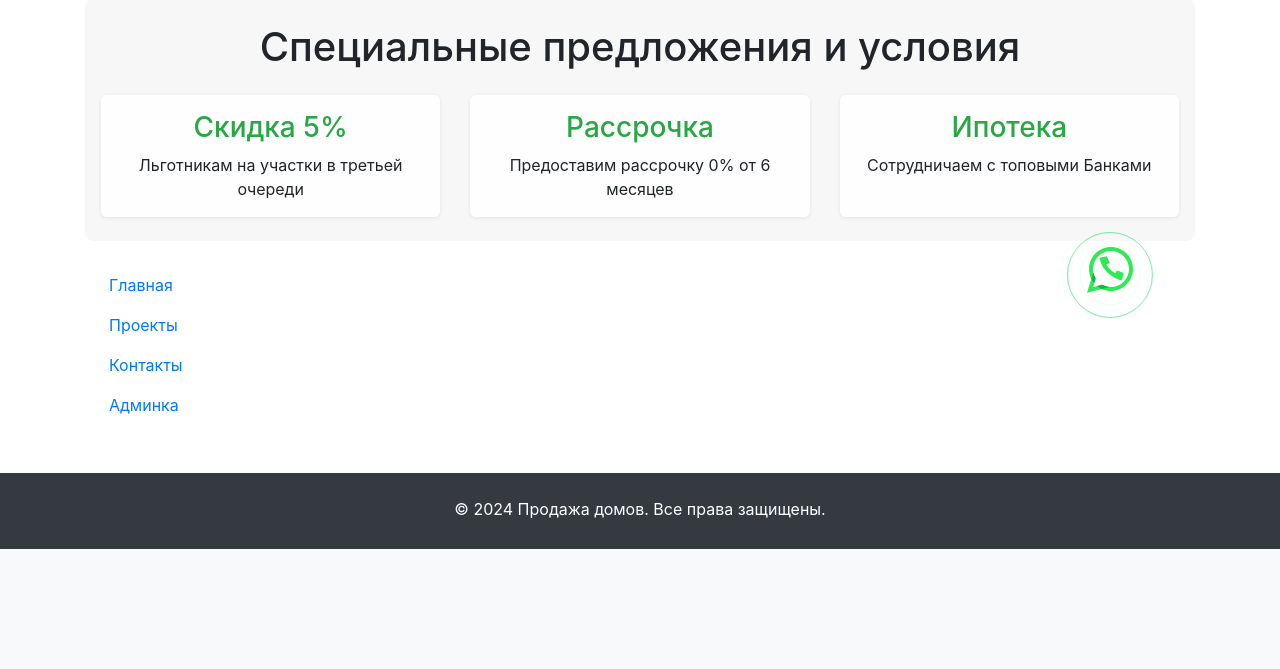
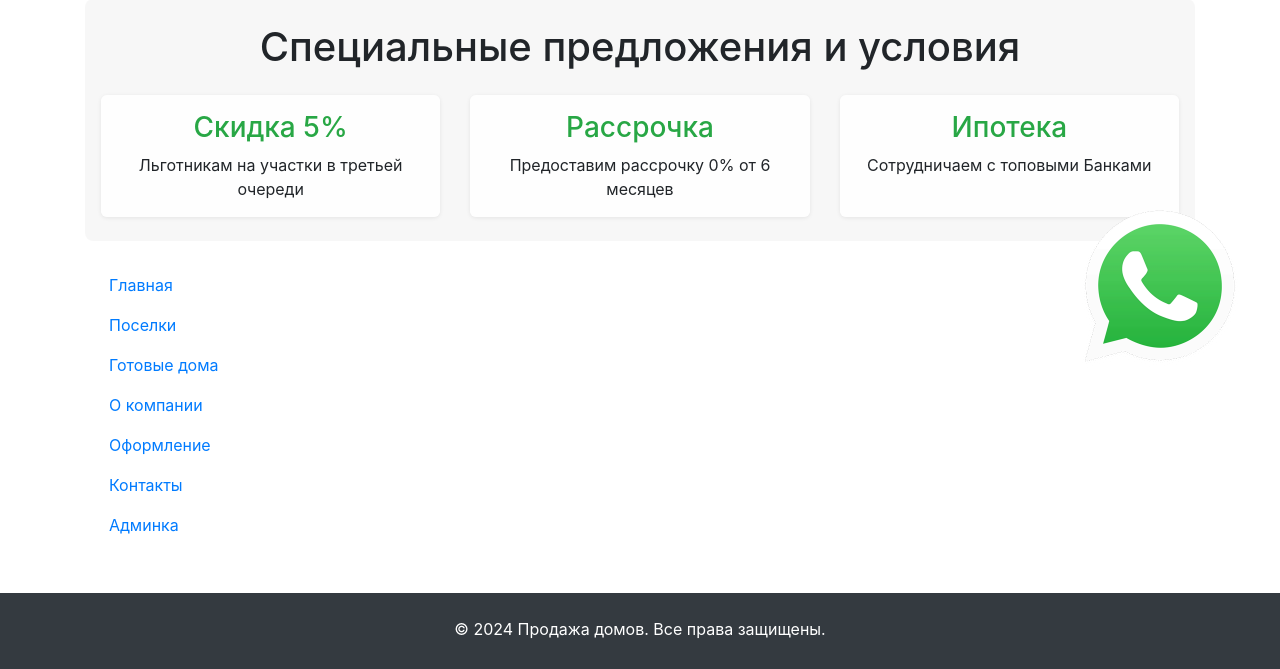
Before and after one commit to alexandr-prokhorov/ZMO, a Django app: page /partners/partners/ in a window 1280 px wide. Shown: the part 335-1004 px from the top of the page. Before the commit the page ends 884 px from the top, so only its background shows below. Run offline with Django 5.2, Linux system fonts and the light colour scheme; data that the repository does not hold is empty; some libraries are stand-ins or nearby versions.

Commit message:
удалил лишние файлы внес изменения в шаблоны

```diff
--- a/houses/templates/houses/base.html
+++ b/houses/templates/houses/base.html
@@ -10,7 +10,6 @@
     <link href="{% static 'css/album.css' %}" rel="stylesheet">
     <link href="{% static 'css/style.css' %}" rel="stylesheet">
     <link href="{% static 'css/style2.css' %}" rel="stylesheet">
-    <link href="{% static 'css/style3.css' %}" rel="stylesheet">
     <link rel="stylesheet" href="https://cdnjs.cloudflare.com/ajax/libs/font-awesome/6.4.0/css/all.min.css">
     {% block extra_head %}{% endblock %}
 </head>
@@ -19,7 +18,7 @@
 <header class="fixed-header bg-light py-3">
     <!-- Фоновое изображение (z-index: 0) -->
     <div class="position-absolute top-0 start-0 w-100 h-100"
-     style="background: url('{% static 'images/head.png' %}') repeat-x bottom left; z-index: 0;">
+         style="background: url('{% static 'images/head.png' %}') repeat-x bottom left; z-index: 0;">
     </div>
 
     <!-- Основное содержимое (z-index: 1) -->
@@ -95,17 +94,22 @@
             </div>
         </div>
     </div>
-    <a href="https://api.whatsapp.com/send?phone=+7 (926) 843 83 63" target="_blank" rel="noopener noreferrer">
-        <div type="button" class="whatsapp-button">
+    <a href="https://api.whatsapp.com/send/?phone=79265572757&text&type=phone_number&app_absent=0" target="_blank"
+       rel="noopener noreferrer" style="position: fixed; right: 20px; bottom: 80px; z-index: 1000;">
+        <div type="button">
             <div class="text-button">
-                <img src="/static/images/whatsapp.svg" alt="WhatsApp" class="whatsapp-icon"><span></span>
+                <img src="/static/images/whatsapp1.gif" alt="WhatsApp" class="whatsapp-icon"
+                     style="width: 200px; height: auto;">
             </div>
         </div>
     </a>
     <div>
         <a class="nav-link" href="{% url 'house-list' %}">Главная</a>
-        <a class="nav-link" href="#projects">Проекты</a>
-        <a class="nav-link" href="#contacts">Контакты</a>
+        <a class="nav-link" href="#projects">Поселки</a>
+        <a class="nav-link" href="{% url 'house-list' %}">Готовые дома</a>
+        <a class="nav-link" href="#projects">О компании</a>
+        <a class="nav-link" href="{% url 'partners_list' %}">Оформление</a>
+        <a class="nav-link" href="{% url 'contacts' %}">Контакты</a>
         <a class="nav-link" href="/admin/">Админка</a>
     </div>
 </main>
--- a/partners/templates/partners/partners_list.html
+++ b/partners/templates/partners/partners_list.html
@@ -1,5 +1,5 @@
 {% extends 'houses/base.html' %}
-
+{% load static %}
 {% block content %}
 <div class="container mt-5">
     <h2 class="mb-4 text-left">Оформление</h2>
@@ -46,8 +46,14 @@
                 </td>
                 <td class="text-center align-middle">
                     {% if partner.yandex_map %}
-                    <a href="{{ partner.yandex_map }}" target="_blank" class="btn btn-primary btn-sm" style="background-color: #B0E97D; color: black; border: none;>
-                                <i class=" fas fa-map-marked-alt"></i> На карте
+                    <a href="{{ partner.yandex_map }}" target="_blank"
+                       style="display: inline-block; margin-right: 5px;">
+                        <img src="{% static 'images/yandex_icon.png' %}" alt="Яндекс Карты"
+                             style="height: 70px; vertical-align: middle; padding-top: 10px;">
+                    </a>
+                    <a href="{{ partner.yandex_map }}" target="_blank" class="btn btn-primary btn-sm"
+                       style="background-color: #B0E97D; color: black; border: none;">
+                        <i class="fas fa-map-marked-alt"></i> На карте
                     </a>
                     {% endif %}
                 </td>
--- a/static/css/style3.css
+++ /dev/null
@@ -1,56 +0,0 @@
-.whatsapp-button {
-    position: fixed;
-    right: 100px;
-    bottom: 120px;
-    transform: translate(-50%, -50%);
-    background:#fff; /*цвет кнопки*/
-    border-radius: 50%;
-    width: 70px; /*ширина кнопки*/
-    height: 70px; /*высота кнопки*/
-    color: #fff;
-    text-align: center;
-    line-height:50px; /*центровка иконки в кнопке*/
-    font-size:50px; /*размер иконки*/
-    z-index: 9999;
-}
-.whatsapp-button a {
-    color: #fff;
-}
-.whatsapp-button:before,
-.whatsapp-button:after {
-    content: " ";
-    display: block;
-    position: absolute;
-    border: 50%;
-    border: 1px solid #25D366; /*цвет анимированных волн от кнопки*/
-    left: -20px;
-    right: -20px;
-    top: -20px;
-    bottom: -20px;
-    border-radius: 50%;
-    animation: animate 1.5s linear infinite;
-    opacity: 0;
-    backface-visibility: hidden;
-}
-
-.whatsapp-button:after{
-    animation-delay: .5s;
-}
-
-@keyframes animate
-{
-    0%
-    {
-        transform: scale(0.5);
-        opacity: 0;
-    }
-    50%
-    {
-        opacity: 1;
-    }
-    100%
-    {
-        transform: scale(1.2);
-        opacity: 0;
-    }
-}
```
Also changed, not shown: static/images/whatsapp.svg (deleted), static/images/whatsapp1.gif (added), static/images/yandex_icon.png (added).
